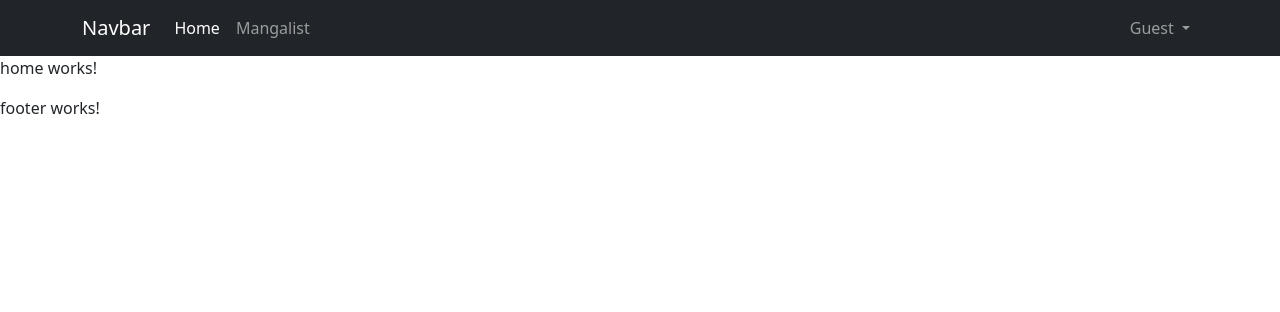
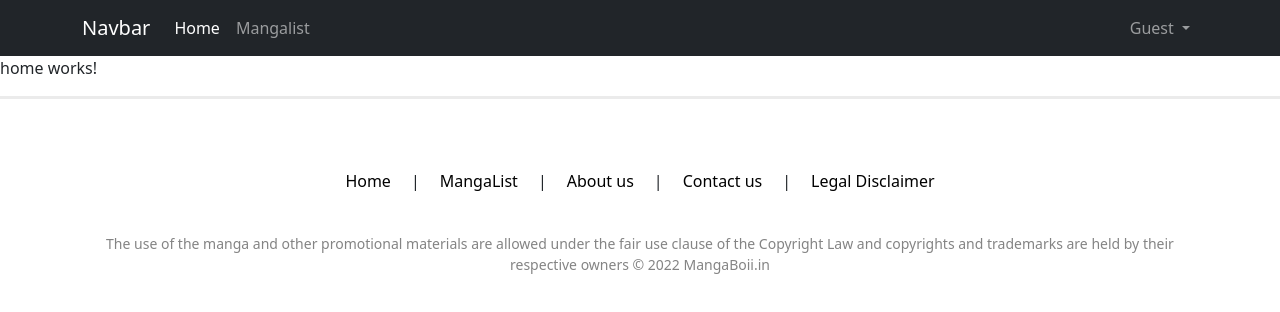
Before and after one commit to ShahbaazX786/Mangaboii, an Angular app in the folder Mangadesu/: page /home in a window 1280 px wide. Shown: the top 312 px of the page. Built offline with nearby package versions, Linux system fonts and the light colour scheme.

Commit message:
CL-1.0.5 : Added basic footer

```diff
--- a/Mangadesu/src/app/components/footer/footer.component.css
+++ b/Mangadesu/src/app/components/footer/footer.component.css
@@ -0,0 +1,58 @@
+.site-footer{
+  border-top: 3px solid #ebebeb;
+  text-align: center;
+  padding: 60px 0px 55px 0px;
+}
+
+.row{
+  display: flex;
+  flex-wrap: wrap;
+  margin-right: -15px;
+  margin-left: -15px;
+}
+
+.footer-list {
+  padding: 0;
+  display: flex;
+  flex-direction: row;
+  list-style: none;
+}
+
+.nav-footer {
+  display: inline-block;
+  flex-wrap: wrap;
+}
+
+li{
+  padding: 10px;
+  text-decoration: none;
+}
+
+a{
+  color: black;
+  text-decoration: none;
+  list-style: none;
+}
+
+a:hover{
+  color: red;
+  cursor: pointer;
+  font-weight: bold;
+  font-style: italic;
+  transition: 0.1s ease-out;
+}
+
+p{
+  color: #848484;
+  font-size: 14px;
+  display: block;
+  margin-block-start: 1em;
+  margin-block-end: 1em;
+}
+
+
+@media only screen and (max-width: 768px)  {
+  .site-footer{
+    padding: 45px 0px 40px 0px;
+  }
+}
--- a/Mangadesu/src/app/components/footer/footer.component.html
+++ b/Mangadesu/src/app/components/footer/footer.component.html
@@ -1 +1,27 @@
-<p>footer works!</p>
+<footer class="site-footer">
+  <div class="bottom">
+    <div class="container">
+      <div class="row">
+        <div class="col-md-12">
+          <div class="nav-footer">
+            <ul class="footer-list">
+              <li><a routerLink="home">Home</a></li>
+              <li>|</li>
+              <li><a routerLink="list">MangaList</a></li>
+              <li>|</li>
+              <li><a routerLink="about">About us</a></li>
+              <li>|</li>
+              <li><a routerLink="contact">Contact us</a></li>
+              <li>|</li>
+              <li><a routerLink="rules">Legal Disclaimer</a></li>
+            </ul>
+          </div>
+          <div class="copyright-text">
+            <p>The use of the manga and other promotional materials are allowed under the fair use clause of the Copyright Law and
+            copyrights and trademarks are held by their respective owners © 2022 MangaBoii.in</p>
+          </div>
+        </div>
+      </div>
+    </div>
+  </div>
+</footer>
```
